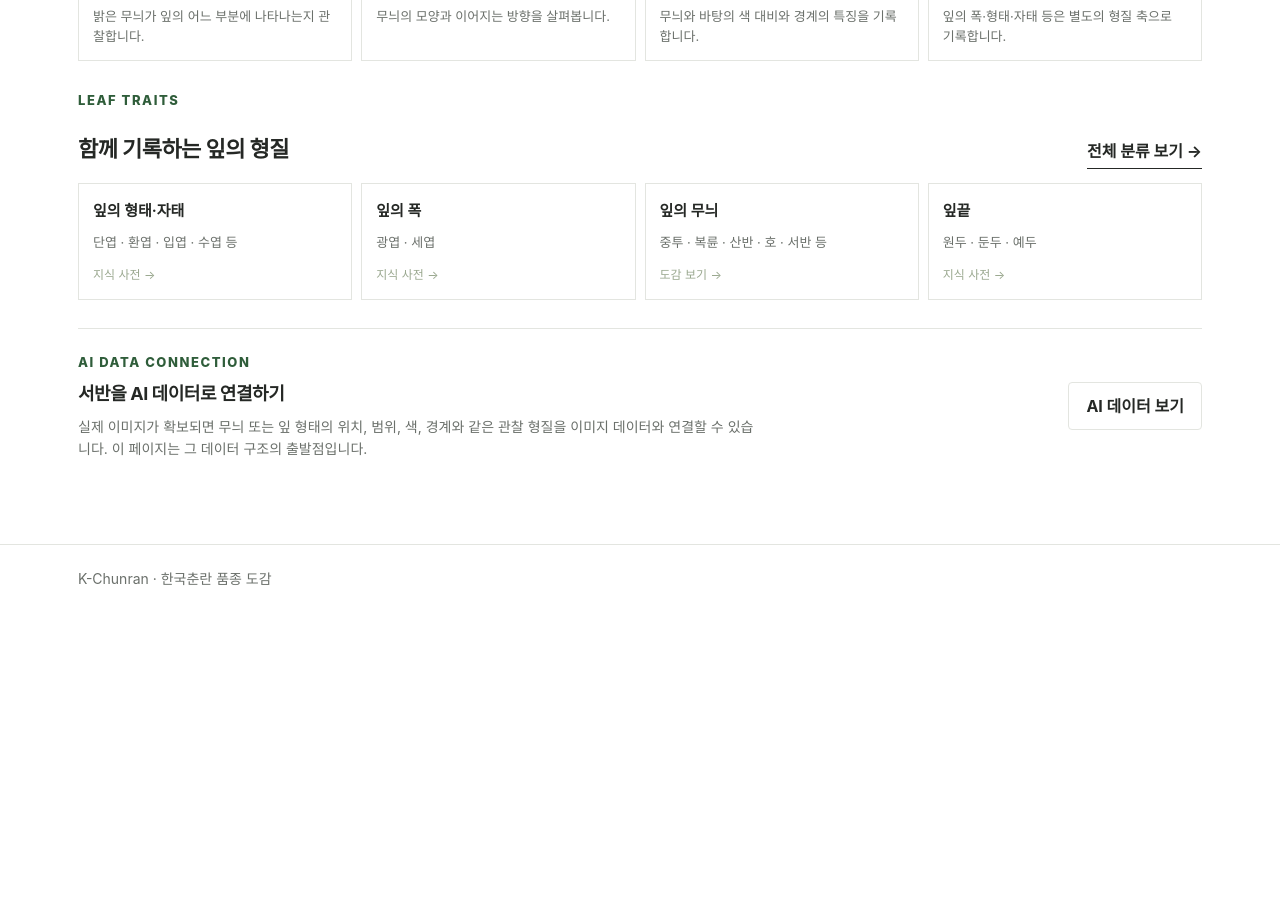
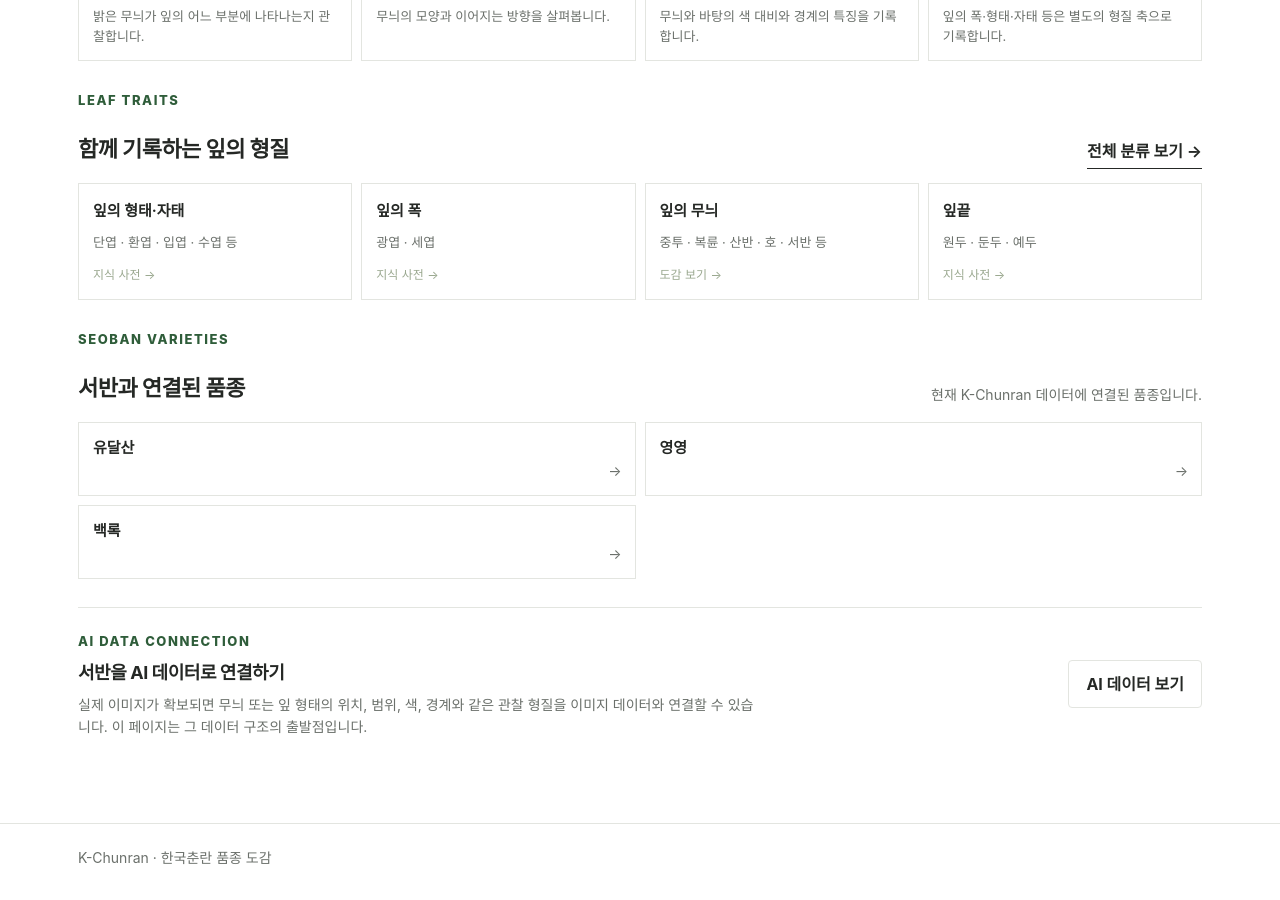
Before and after one commit to parasolra5-pixel/K-chunran, a Jekyll site: the page built from varieties/leaf/seoban.md, in a window 1280 px wide and 900 px high, scrolled down 618 px. Built offline with Jekyll 4.4.1, drawn with Linux system fonts in a browser that asks for light colours; before the commit the page ends 1240 px from its top, so only the background shows below that.

Commit message:
feat: connect seoban varieties to catalog

```diff
--- a/varieties/leaf/seoban.md
+++ b/varieties/leaf/seoban.md
@@ -78,6 +78,34 @@ permalink: /varieties/leaf/seoban/
   </div>
 </section>
 
+<section class="kc-leaf-section">
+  <div class="kc-section-heading">
+    <div>
+      <p class="kc-section-kicker">SEOBAN VARIETIES</p>
+      <h2>서반과 연결된 품종</h2>
+    </div>
+    <p class="kc-section-note">현재 K-Chunran 데이터에 연결된 품종입니다.</p>
+  </div>
+  <div class="kc-jungtu-variety-list">
+    {% for post in site.posts %}
+      {% assign d = site.data.varieties[post.variety_id] %}
+      {% if d %}
+        {% assign patterns = d.classification.pattern %}
+        {% if patterns contains "seoban" %}
+          {% assign class_label = site.data.categories.cultivar_class[d.cultivar_class] %}
+          <a class="kc-jungtu-variety" href="{{ post.url | relative_url }}">
+            <strong>{{ d.name }}</strong>
+            {% if d.hanja %}<span>{{ d.hanja }}</span>{% endif %}
+            {% if class_label %}<em>{{ class_label }}</em>{% endif %}
+            {% if d.traits.leaf.form %}<small>{{ d.traits.leaf.form }}</small>{% endif %}
+            <i>→</i>
+          </a>
+        {% endif %}
+      {% endif %}
+    {% endfor %}
+  </div>
+</section>
+
 <section class="kc-leaf-section kc-jungtu-data">
   <div>
     <p class="kc-section-kicker">AI DATA CONNECTION</p>
```
